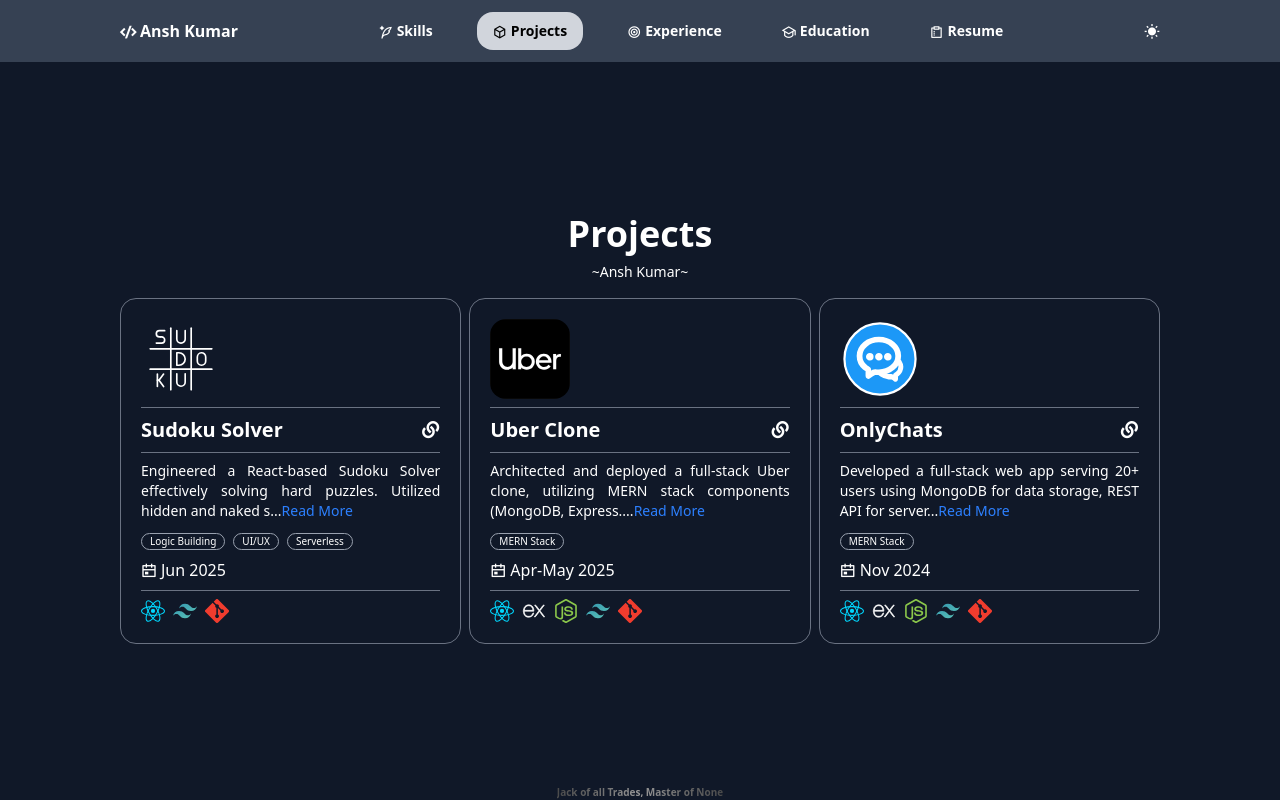
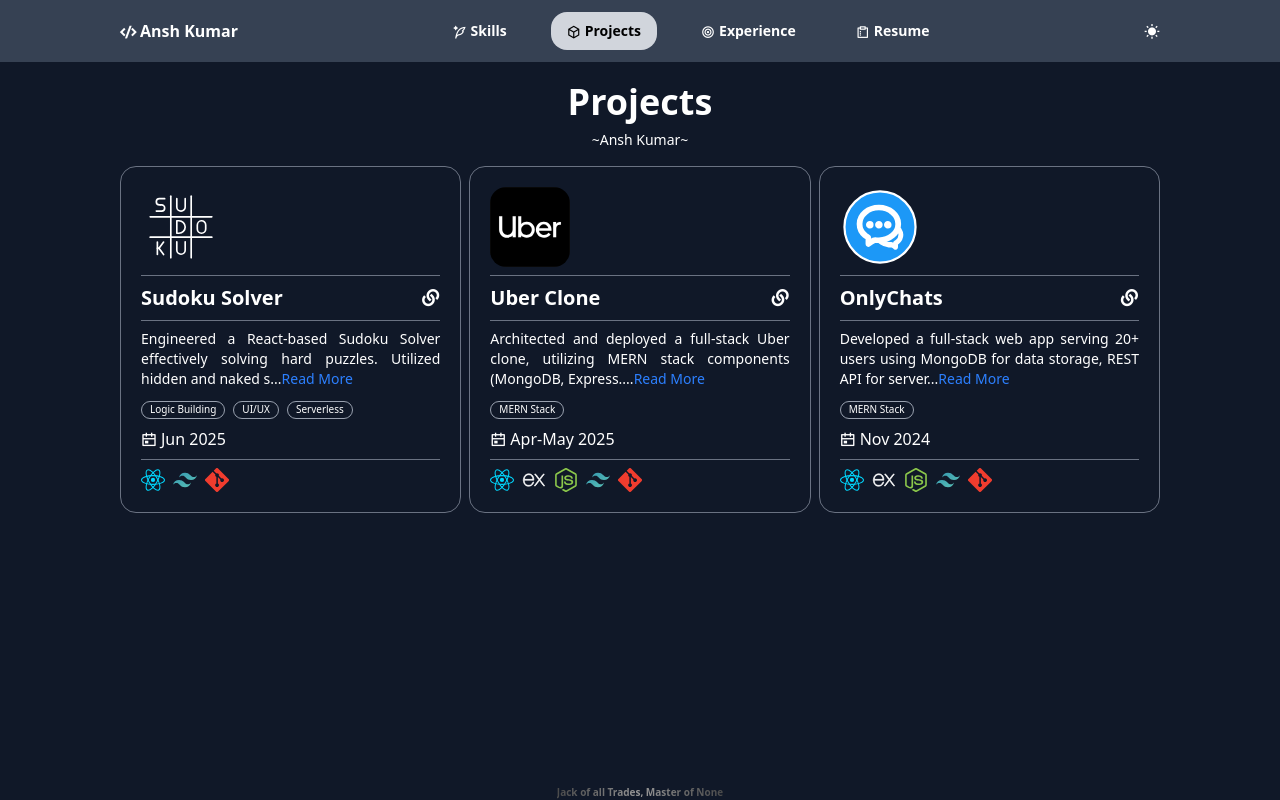
Before and after one commit to Ansssh/portfolio, a React (Vite) app: page /projects in a window 1280 px wide. Built offline with nearby package versions, Linux system fonts and the light colour scheme.

Commit message:
Added Education panel but kept it dormant!

```diff
--- a/src/components/Header.jsx
+++ b/src/components/Header.jsx
@@ -85,10 +85,10 @@ const Header = () => {
                         <i className="ri-focus-2-line text-lg lg:text-sm pt-[2px]"></i>
                         <span className="hidden lg:block text-sm font-semibold">Experience</span>
                     </NavLink>
-                    <NavLink to="/education" className={({ isActive }) => `flex gap-1 items-center text-lg rounded-2xl p-4 ${theme === 'dark' ? "hover:text-black hover:bg-gray-300" : "hover:bg-gray-100"} pt-2 pb-2 cursor-pointer ${isActive ? (theme === 'dark' ? 'text-black bg-gray-300' : 'bg-gray-200') : ''}`}>
+                    {/* <NavLink to="/education" className={({ isActive }) => `flex gap-1 items-center text-lg rounded-2xl p-4 ${theme === 'dark' ? "hover:text-black hover:bg-gray-300" : "hover:bg-gray-100"} pt-2 pb-2 cursor-pointer ${isActive ? (theme === 'dark' ? 'text-black bg-gray-300' : 'bg-gray-200') : ''}`}>
                         <i className="ri-graduation-cap-line text-lg lg:text-sm pt-[2px]"></i>
                         <span className="hidden lg:block text-sm font-semibold">Education</span>
-                    </NavLink>
+                    </NavLink> */}
                     <NavLink to="/resume" className={({ isActive }) => `flex gap-1 items-center text-lg rounded-2xl p-4 ${theme === 'dark' ? "hover:text-black hover:bg-gray-300" : "hover:bg-gray-100"} pt-2 pb-2 cursor-pointer ${isActive ? (theme === 'dark' ? 'text-black bg-gray-300' : 'bg-gray-200') : ''}`}>
                         <i className="ri-survey-line text-lg lg:text-sm pt-[2px]"></i>
                         <span className="hidden lg:block text-sm font-semibold">Resume</span>
@@ -122,7 +122,7 @@ const Header = () => {
                         <li><NavLink to="/skills" className={({ isActive }) => `block py-2 px-3 rounded-md hover:bg-gray-100 ${theme === 'dark' ? "hover:text-black active:bg-gray-600 active:text-gray-200" : "active:bg-gray-200"} transition-colors duration-100 ${isActive ? (theme === 'dark' ? 'text-black bg-gray-300' : 'bg-gray-200') : ''}`} onClick={handleMenuItemClick}><i className="ri-quill-pen-ai-line text-lg lg:text-sm pt-[2px] ml-3 mr-2"></i>Skills</NavLink></li>
                         <li><NavLink to="/projects" className={({ isActive }) => `block py-2 px-3 rounded-md hover:bg-gray-100 ${theme === 'dark' ? "hover:text-black active:bg-gray-600 active:text-gray-200" : "active:bg-gray-200"} transition-colors duration-100 ${isActive ? (theme === 'dark' ? 'text-black bg-gray-300' : 'bg-gray-200') : ''}`} onClick={handleMenuItemClick}><i className="ri-box-3-line text-lg lg:text-sm pt-[2px] ml-3 mr-2"></i>Projects</NavLink></li>
                         <li><NavLink to="/experience" className={({ isActive }) => `block py-2 px-3 rounded-md hover:bg-gray-100 ${theme === 'dark' ? "hover:text-black active:bg-gray-600 active:text-gray-200" : "active:bg-gray-200"} transition-colors duration-100 ${isActive ? (theme === 'dark' ? 'text-black bg-gray-300' : 'text-black bg-gray-200') : ''}`} onClick={handleMenuItemClick}><i className="ri-focus-2-line text-lg lg:text-sm pt-[2px] ml-3 mr-2"></i>Experience</NavLink></li>
-                        <li><NavLink to="/education" className={({ isActive }) => `block py-2 px-3 rounded-md hover:bg-gray-100 ${theme === 'dark' ? "hover:text-black active:bg-gray-600 active:text-gray-200" : "active:bg-gray-200"} transition-colors duration-100 ${isActive ? (theme === 'dark' ? 'text-black bg-gray-300' : 'text-black bg-gray-200') : ''}`} onClick={handleMenuItemClick}><i className="ri-graduation-cap-line text-lg lg:text-sm pt-[2px] ml-3 mr-2"></i>Education</NavLink></li>
+                        {/* <li><NavLink to="/education" className={({ isActive }) => `block py-2 px-3 rounded-md hover:bg-gray-100 ${theme === 'dark' ? "hover:text-black active:bg-gray-600 active:text-gray-200" : "active:bg-gray-200"} transition-colors duration-100 ${isActive ? (theme === 'dark' ? 'text-black bg-gray-300' : 'text-black bg-gray-200') : ''}`} onClick={handleMenuItemClick}><i className="ri-graduation-cap-line text-lg lg:text-sm pt-[2px] ml-3 mr-2"></i>Education</NavLink></li> */}
                         <li><NavLink to="/resume" className={({ isActive }) => `block py-2 px-3 rounded-md hover:bg-gray-100 ${theme === 'dark' ? "hover:text-black active:bg-gray-600 active:text-gray-200" : "active:bg-gray-200"} transition-colors duration-100 ${isActive ? (theme === 'dark' ? 'text-black bg-gray-300' : 'text-black bg-gray-200') : ''}`} onClick={handleMenuItemClick}><i className="ri-survey-line text-lg lg:text-sm pt-[2px] ml-3 mr-2"></i>Resume</NavLink></li>
                         <li>
                             <div className={`flex items-center mt-4 py-2 pl-6 rounded-md ${theme === 'dark' ? "active:text-gray-200 active:bg-gray-600" : "active:text-gray-600 active:bg-gray-200"}`}>
--- a/src/pages/Education.jsx
+++ b/src/pages/Education.jsx
@@ -1,9 +1,28 @@
-import React from 'react'
+import React, { useContext } from 'react'
+import { ThemeContext } from '../context/ThemeContext'
 
+
+// Since i just graduated in Bachelors of Technology, and do not plan to pusue masters, lets just keep it dormant for time being
 const Education = () => {
-  return (
-    <div>Education</div>
-  )
+    const { theme } = useContext(ThemeContext)
+    return (
+        <div className={`flex flex-col py-5 items-center w-screen ${theme === "dark" ? "bg-gray-900 text-white" : ""} transition-all duration-300 ease-in-out px-10 sm:px-30`}>
+            <h1 className='text-4xl font-bold'>Education</h1>
+            <p className='text-sm font-light'>~Ansh Kumar~</p>
+            <div className='flex flex-col border border-gray-400 px-4 py-2 rounded-2xl mt-4 max-w-120'>
+                <div className='flex justify-between items-center flex-wrap'>
+                    <h1 className='text-lg sm:text-2xl sm:mr-10 font-bold'>Bachelor of Technology</h1>
+                    <p className='italic text-md sm:text-2xl font-light'>2021 - 2025</p>
+                </div>
+                <p className='text-sm italic'>Information Technology (Hons.)</p>
+                <hr className='border-gray-500 my-2'/>
+                <div className='flex flex-wrap justify-between'>
+                    <p className='font-bold sm:mr-10 mr-2'>Guru Nanak Dev Engineering College</p>
+                    <p>Ludhiana, PB</p>
+                </div>
+            </div>
+        </div>
+    )
 }
 
 export default Education
--- a/src/pages/Projects.jsx
+++ b/src/pages/Projects.jsx
@@ -148,7 +148,7 @@ const Projects = () => {
                     <div className='flex flex-wrap gap-2 cursor-default items-center'>
                         {project.soft.length > 0 ? (
                             project.soft.map((skill, index) => (
-                                <div key={index} className={`text-[10px] border-1 text-center flex items-center justify-center pb-[0.5px] border-gray-400 px-2  ${theme === "dark" ? "active:bg-transparent hover:bg-gray-700":"active:bg-gray-300 hover:bg-gray-300"}  rounded-2xl`}>{skill}</div>
+                                <div key={index} className={`text-[10px] border-1 text-center flex items-center justify-center pb-[0.5px] border-gray-400 px-2  ${theme === "dark" ? "active:bg-transparent hover:bg-gray-700":"active:bg-gray-300 hover:bg-gray-300"}  rounded-2xl select-none`}>{skill}</div>
                             ))
                         ) : (
                             <div></div>
@@ -175,7 +175,7 @@ const Projects = () => {
     }
 
     return (
-        <div className={`flex flex-col gap-2 items-center justify-center overflow-auto w-screen ${theme === "dark" ? "bg-gray-900 text-white" : ""} transition-all duration-300 ease-in-out pb-6 px-10 sm:px-30`}>
+        <div className={`flex flex-col gap-2 items-center overflow-auto w-screen ${theme === "dark" ? "bg-gray-900 text-white" : ""} transition-all duration-300 ease-in-out pb-6 px-10 sm:px-30`}>
             <h1 className='text-4xl font-bold mt-5'>Projects</h1>
             <p className='text-sm font-light'>~Ansh Kumar~</p>
             <div className='flex flex-row gap-2 flex-wrap mt-2 w-full'>
```
